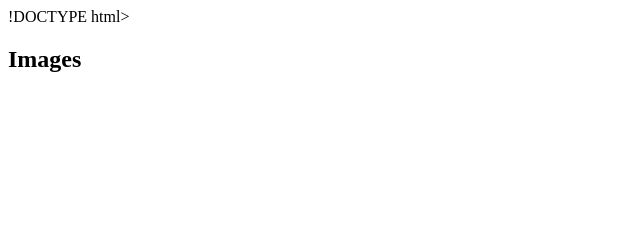
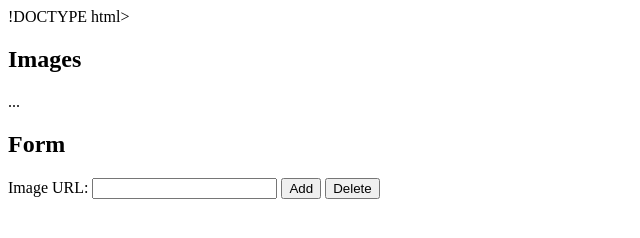
Before and after one commit to cdiazcaez/js-image-planner, a plain HTML site: page index.html in a window 1280 px wide. Shown: the whole page, without its empty margins (0-640 px from the left). Drawn offline with Linux system fonts and the light colour scheme.

Commit message:
update image.html
body
-planning area
-form
- messege area

```diff
--- a/index.html
+++ b/index.html
@@ -15,3 +15,24 @@
     <div class="container">
 
         <h2>Images</h2>
+
+        <!-- Planning area -->
+        <div id="planning-area">...</div>
+
+        <!-- Form -->
+        <main>
+            <h2>Form</h2>
+            <label>
+                Image URL: <input type="text" id="image-url">
+            </label>
+            <button id="add">Add</button>
+            <button id="delete">Delete</button>
+        </main>
+
+        <!-- Message area -->
+        <div id="error-message"></div>
+    </div>
+
+</body>
+
+</html>
```
